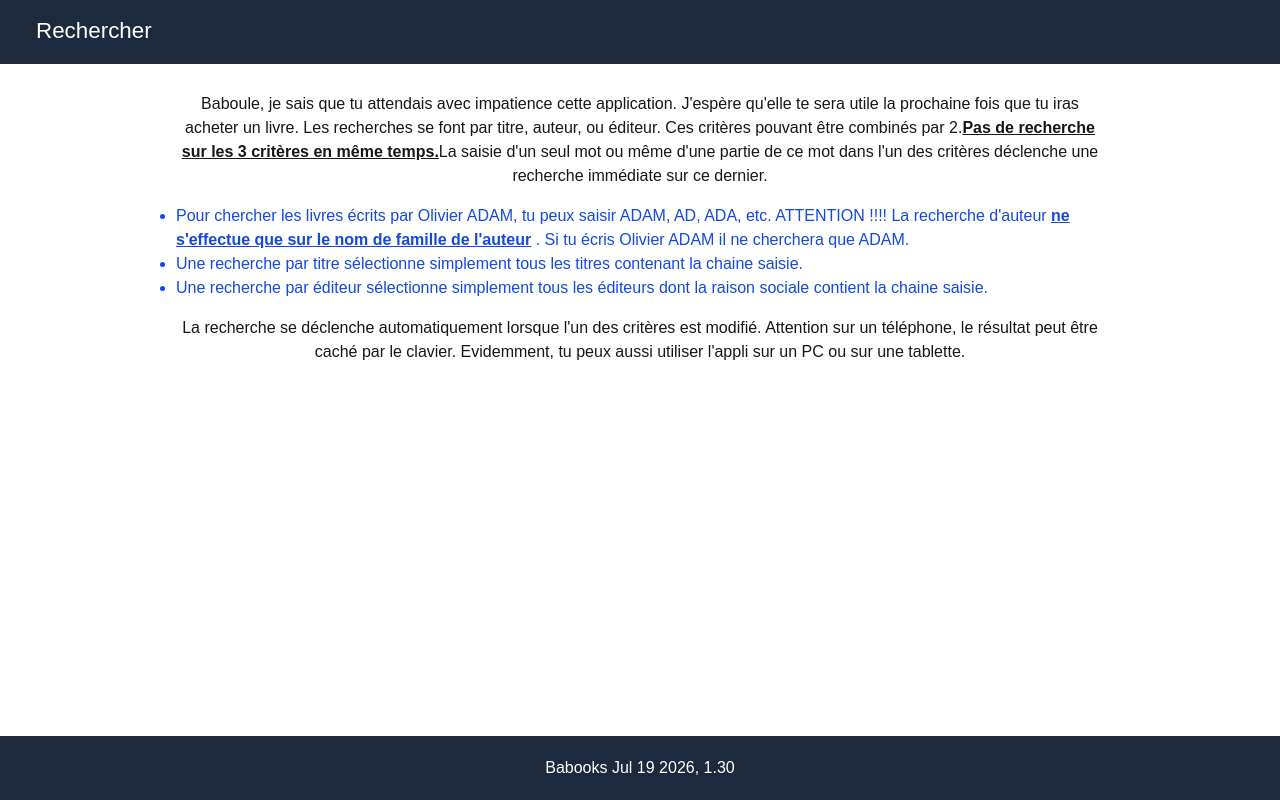
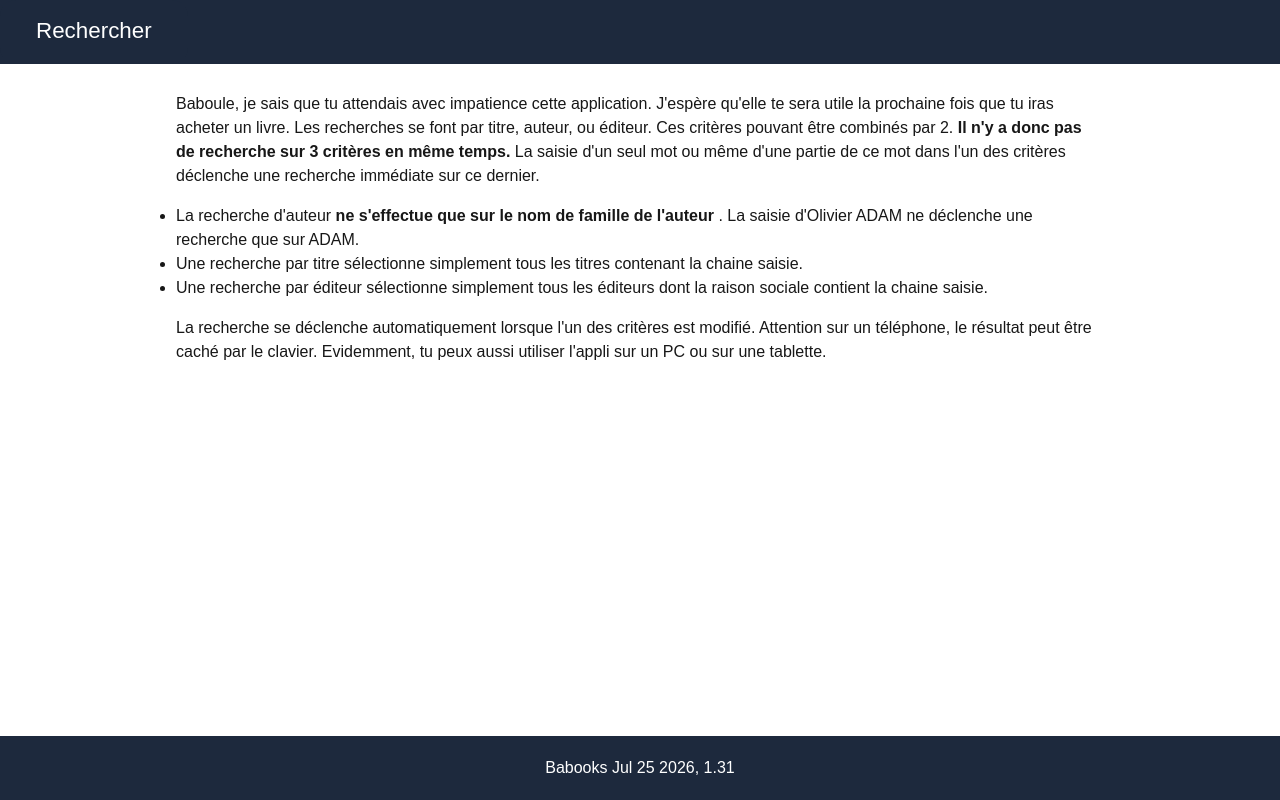
Before and after one commit to yves40/babxpressreact, a React (Vite) app in the folder client/: page / in a window 1280 px wide. Built offline with nearby package versions, Linux system fonts and the light colour scheme.

Commit message:
Home message and version

```diff
--- a/client/src/app/Home.jsx
+++ b/client/src/app/Home.jsx
@@ -23,18 +23,16 @@ function Home() {
           <Navbar/>
       </header>
       <div className='page__container'>
-        <p className='my-4 mx-4 font-light'>Baboule, je sais que tu attendais avec impatience
+        <p className='my-4 mx-4 font-light text-left'>Baboule, je sais que tu attendais avec impatience
           cette application. J'espère qu'elle te sera utile la prochaine fois que tu iras acheter un livre.
           Les recherches se font par titre, auteur, ou éditeur. Ces critères pouvant être combinés par 2.
-          <span className=' underline font-bold'>Pas de recherche sur les 3 critères en même temps.</span>
+          <span className=' font-bold'> Il n'y a donc pas de recherche sur 3 critères en même temps. </span>
           La saisie d'un seul mot ou même d'une partie de ce mot dans l'un des critères déclenche une
           recherche immédiate sur ce dernier.
         </p>
-        <ul className=' text-left my-4 mx-4 list-disc text-blue-700'>
+        <ul className=' text-left my-4 mx-4 list-disc'>
           <li>
-            Pour chercher les livres écrits par Olivier ADAM, tu peux saisir ADAM, AD, ADA, etc.
-            ATTENTION !!!! La recherche d'auteur <span className=' underline font-bold'>ne s'effectue que sur le nom de famille de l'auteur</span> . Si tu
-            écris Olivier ADAM il ne cherchera que ADAM.
+            La recherche d'auteur <span className=' font-bold'>ne s'effectue que sur le nom de famille de l'auteur</span> . La saisie d'Olivier ADAM ne déclenche une recherche que sur ADAM.
           </li>
           <li>
             Une recherche par titre sélectionne simplement tous les titres contenant la chaine saisie.
@@ -44,7 +42,7 @@ function Home() {
             contient la chaine saisie.
           </li>
         </ul>
-        <p>
+        <p className=' my-4 mx-4 text-left'>
           La recherche se déclenche automatiquement lorsque l'un des critères est modifié.
           Attention sur un téléphone, le résultat peut être caché par le clavier.
           Evidemment, tu peux aussi utiliser l'appli sur un PC ou sur une tablette.
--- a/client/src/services/properties.js
+++ b/client/src/services/properties.js
@@ -5,7 +5,7 @@
 //----------------------------------------------------------------------------
 import Logger from "../classes/Logger";
 
-const Version = 'Babooks Jul 19 2026, 1.30 ';
+const Version = 'Babooks Jul 25 2026, 1.31 ';
 const modulename = 'properties.js # ';
 const logger = new Logger(modulename);
 let menustate = true;          // Menu is visible or not
```
